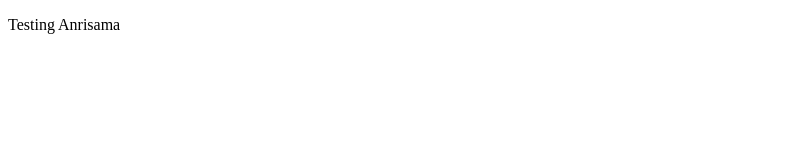
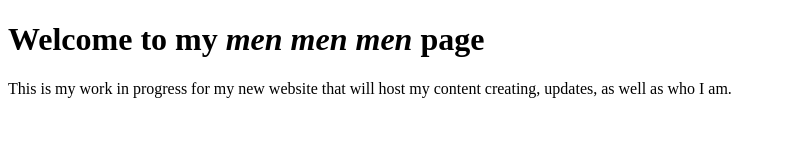
Before and after one commit to anrisama/anrisama.github.io, a plain HTML site: page index.html in a window 1280 px wide. Shown: the whole page, without its empty margins (0-786 px from the left). Drawn offline with Linux system fonts and the light colour scheme.

Commit message:
Update index.html

```diff
--- a/index.html
+++ b/index.html
@@ -3,5 +3,21 @@
 <head>
     <title>anrisama</title>
 </head>
-<body><p>Testing Anrisama</p></body>
+<body>
+    <main>
+        <h1>Welcome to my <em>men men men</em> page</h1>
+        <p>This is my work in progress for my new website that will host my content creating, updates, as well as who I am.</p>
+
+
+
+
+
+
+    </main>
+
+
+
+
+
+
 </html>
```
